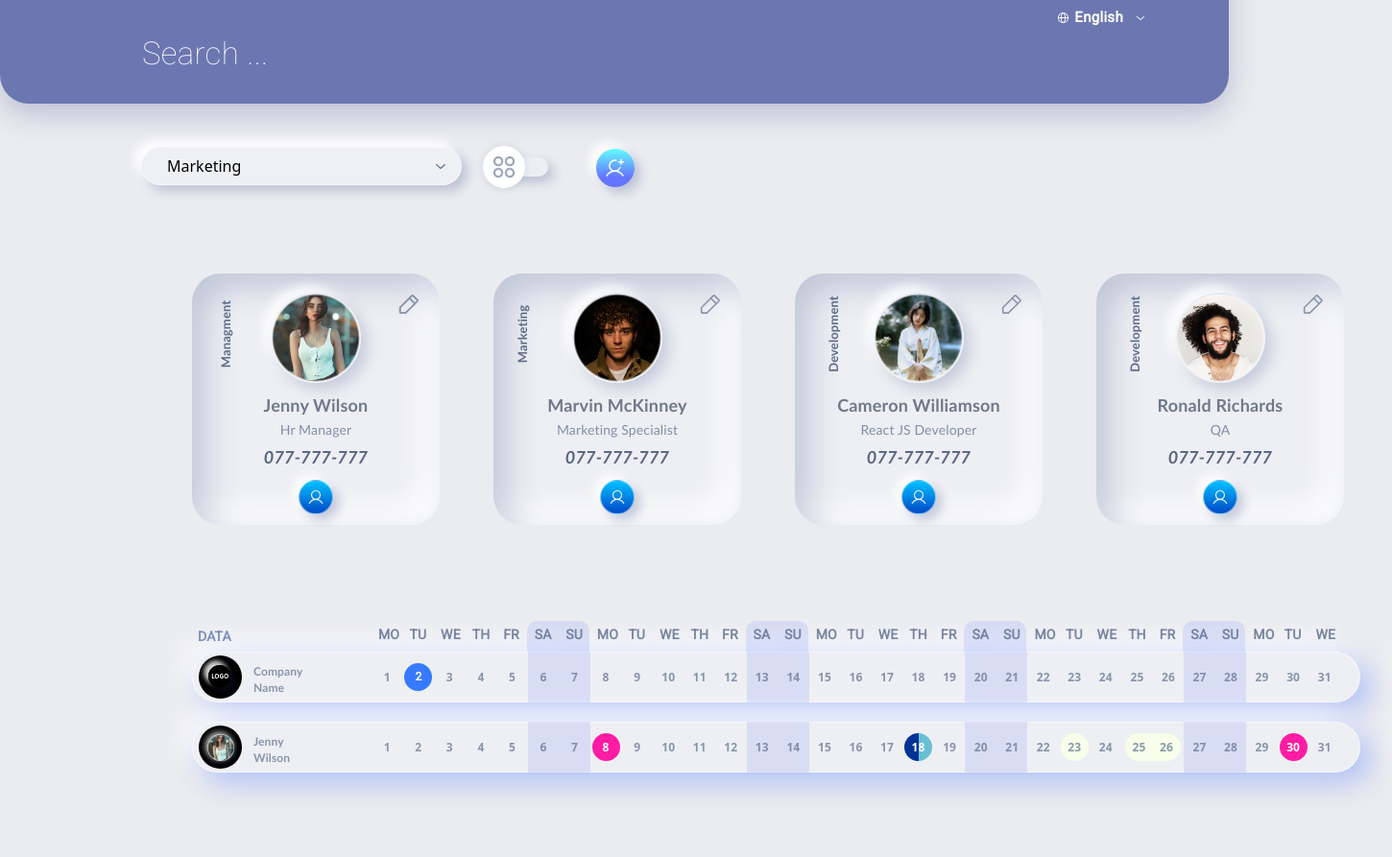
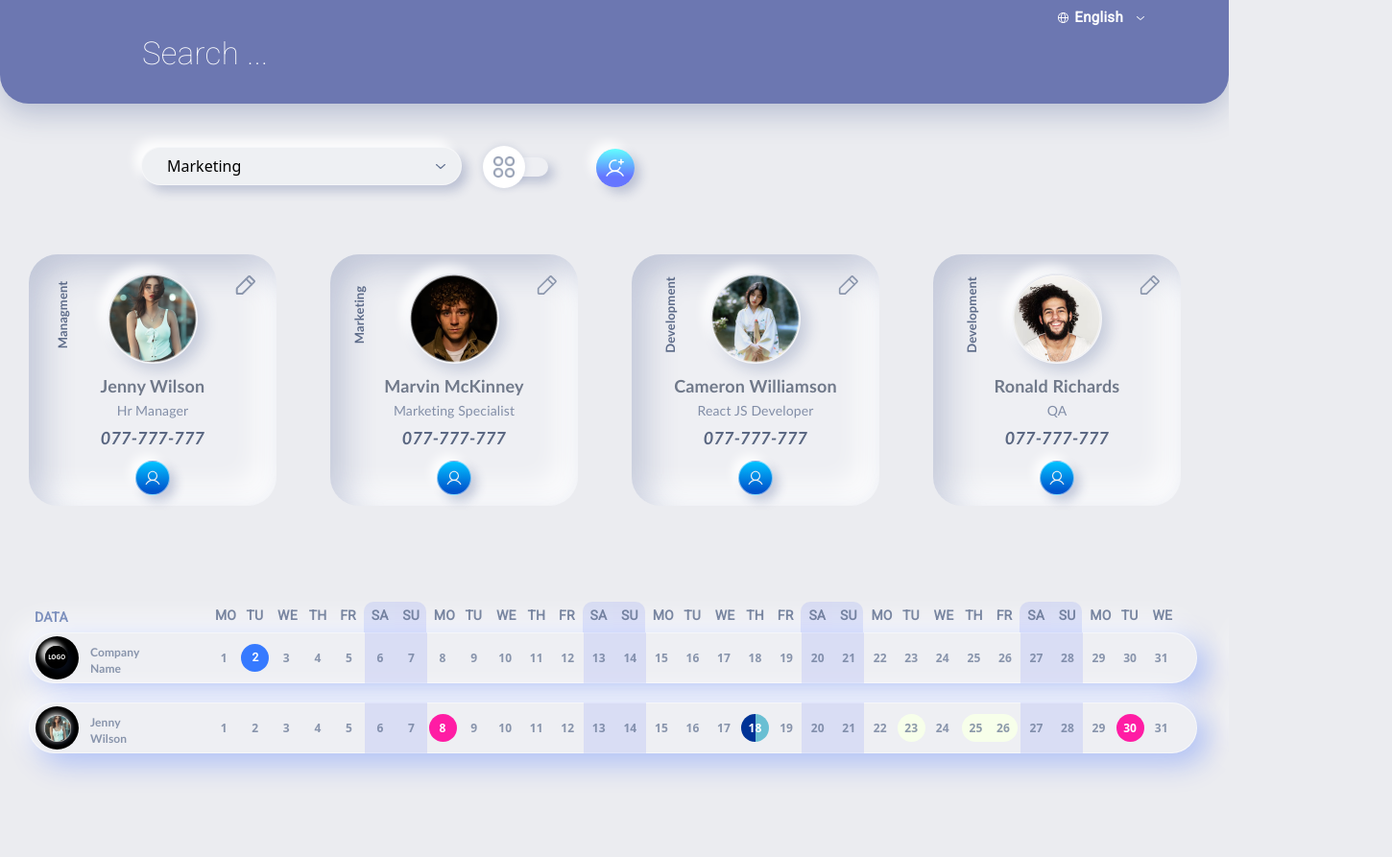
Before and after one commit to fridaaghabekyan98/test, a plain HTML site: page index.html in a window 1280 px wide. Shown: the part 66-959 px from the top of the page at 96% size, 1450 px wide, since content can reach past the window. Drawn offline with nearby package versions, Linux system fonts and the light colour scheme; files that its build step writes are made by us from their sources.

Commit message:
Style changes

```diff
--- a/css/style.scss
+++ b/css/style.scss
@@ -207,9 +207,8 @@ body {
         overflow: scroll;
         padding: 0px 30px 26px 30px;
         max-width: 1300px;
-        margin-left: 170px;
         height: 638px;
-        margin-top: 50px;
+        margin: 30px auto;
 
         &::-webkit-scrollbar {
           width: 11px;
```
